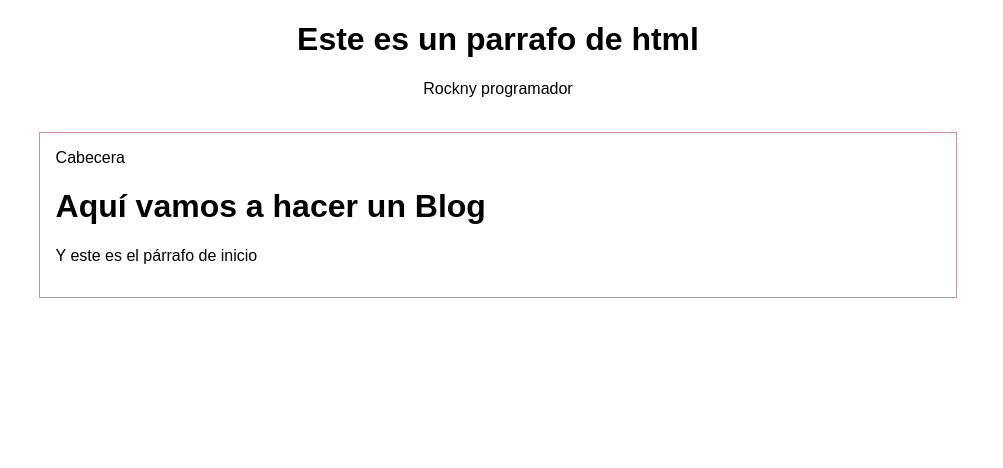
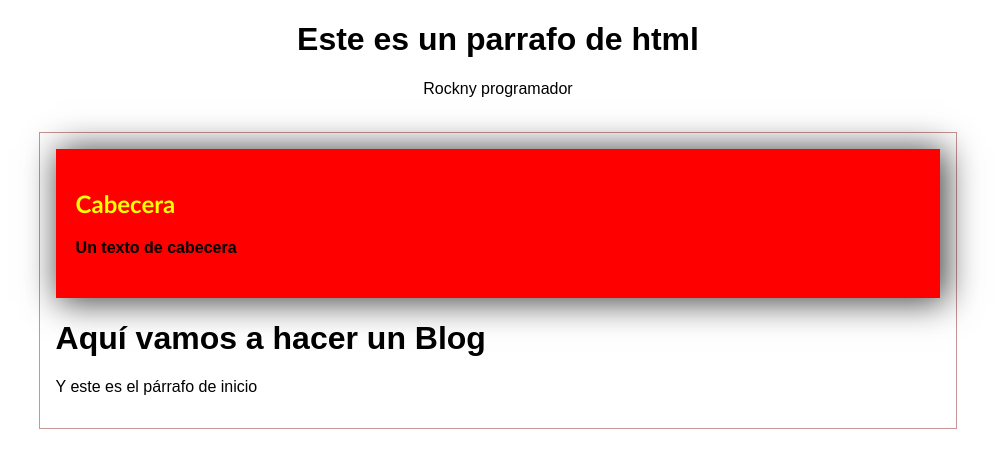
Before and after one commit to chrockny/hyperblog, a plain HTML site: page blogpost.html in a window 1280 px wide. Shown: the whole page, without its empty margins (142-1145 px from the left). Drawn offline with Linux system fonts and the light colour scheme.

Commit message:
Finalizada la cabecera con diseño rojo

```diff
--- a/blogpost.html
+++ b/blogpost.html
@@ -14,7 +14,8 @@
     </header>
     <div class="container">
         <div class="Cabecera">
-            Cabecera
+            <h2 class="Cabecera__title">Cabecera</h2>
+            <h4>Un texto de cabecera</h4>
         </div>
         <div class="post">
             <h1>Aquí vamos a hacer un Blog</h1>
--- a/styles/style.css
+++ b/styles/style.css
@@ -11,3 +11,14 @@ body{
     margin:0 auto;
     border:1px solid rgb(199, 149, 149);
 }
+.Cabecera{
+    background-color:red;
+    padding:20px;
+    -webkit-box-shadow: 4px 2px 33px 2px rgba(0,0,0,0.75);
+    -moz-box-shadow: 4px 2px 33px 2px rgba(0,0,0,0.75);
+    box-shadow: 4px 2px 33px 2px rgba(0,0,0,0.75);
+}
+.Cabecera__title{
+    font-family: 'Gill Sans', 'Gill Sans MT', Calibri, 'Trebuchet MS', sans-serif;
+    color:yellow;
+}
```
